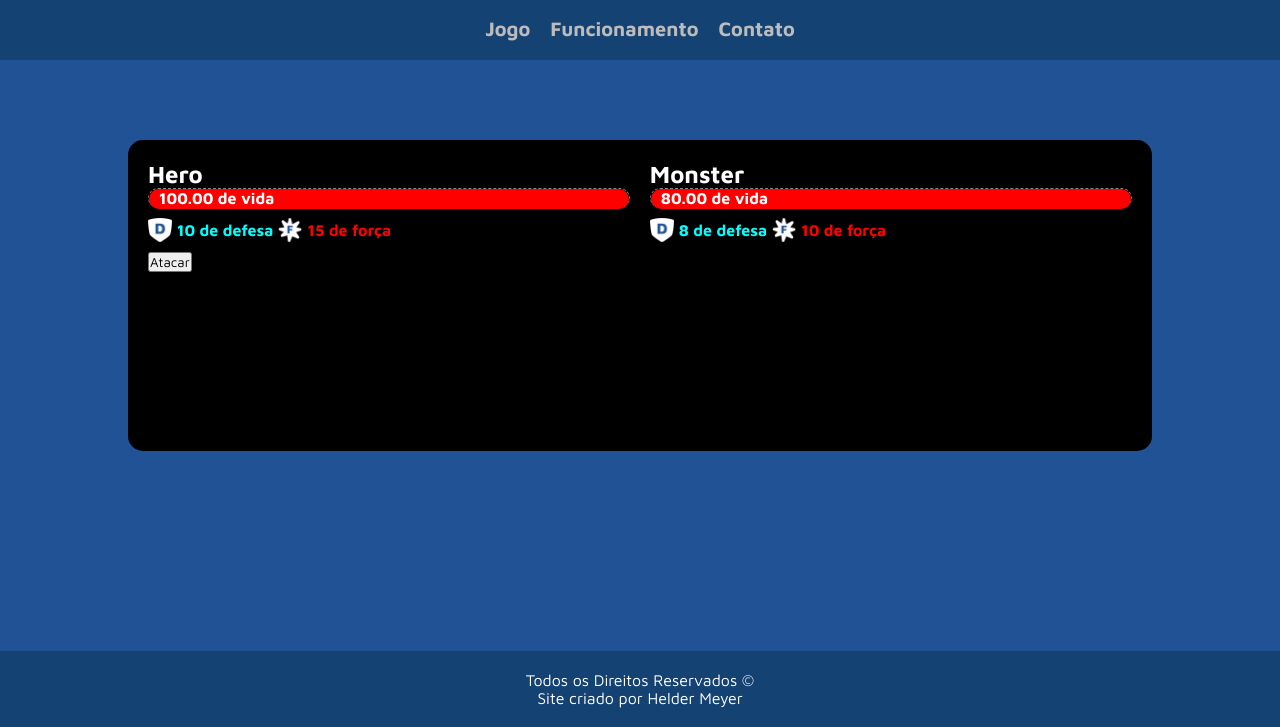
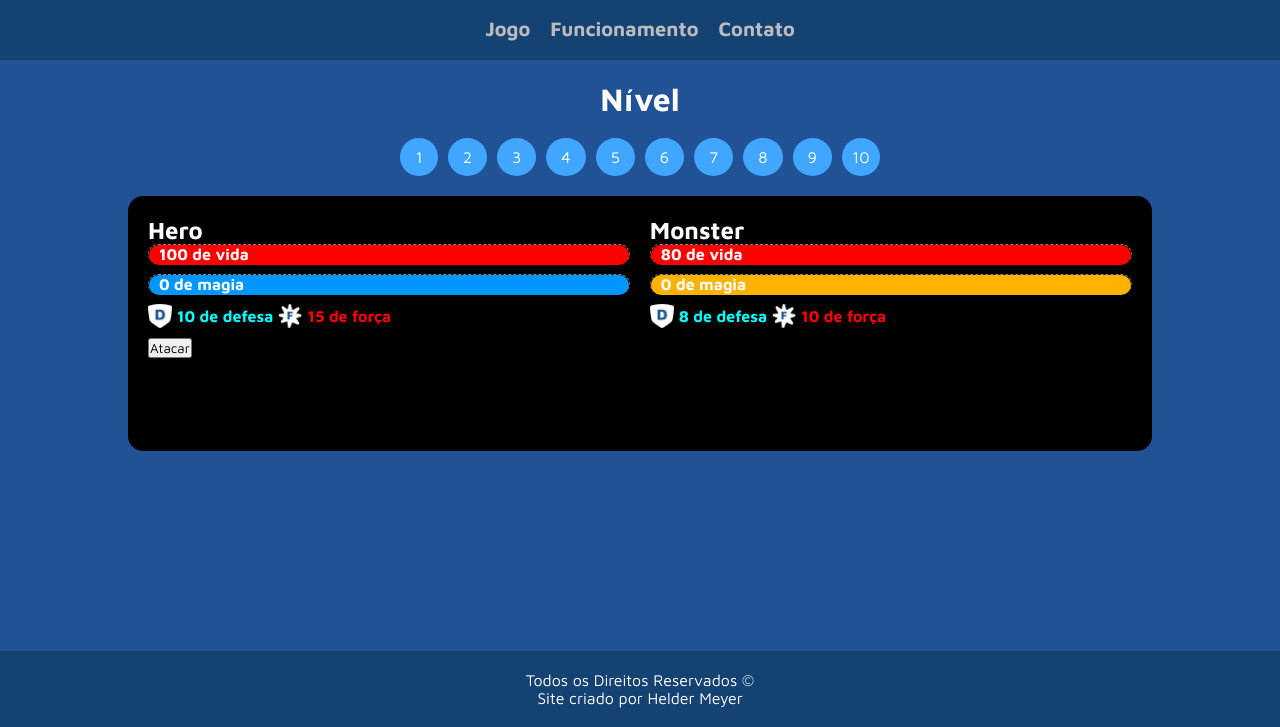
Before and after one commit to HelderMeyer/rpg-project, a plain HTML site: page index.html in a window 1280 px wide. Shown: the part 73-800 px from the top of the page. Drawn offline with Linux system fonts and the light colour scheme.

Commit message:
Magia e Barra de Níveis adicionados

```diff
--- a/assets/css/desktop/style.css
+++ b/assets/css/desktop/style.css
@@ -36,6 +36,7 @@ MINHAS VARIÁVEIS
     --blue2: #144272;
     --blue3: #205295;
     --blue4: #2C74B3;
+    --blue5: #41a6ff;
     --white: #ffffff;
     --black: #000000;
 }
@@ -93,7 +94,7 @@ SECTION JOGO
     padding: 20px;
     border-radius: 15px;
     flex-grow: 1;
-    margin-top: 80px;
+    margin-top: 20px;
 }
 
 #character,#monster{
@@ -143,7 +144,7 @@ BARRA DE VIDA
 BARRA DE MAGIA
 */
 
-#magicBar{
+.magicBar{
     border: 1px dashed #888888;
     width: 100%;
     height: 20px;
@@ -152,10 +153,29 @@ BARRA DE MAGIA
 }
 
 #characterMagic{
-    width: 100%;
     height: 20px;
     border-radius: 10px;
     background-color: #0095ff;
+}
+
+#monsterMagic{
+    height: 20px;
+    border-radius: 10px;
+    background-color: #ffb300;
+}
+
+#characterMagic p{
+    color: #ffffff;
+    font-weight: bold;
+    width: 200px;
+    margin-left: 10px;
+}
+
+#monsterMagic p{
+    color: #ffffff;
+    font-weight: bold;
+    width: 200px;
+    margin-left: 10px;
 }
 
 /*
@@ -250,3 +270,36 @@ SKILLS
     text-align: center;
     font-weight: bold;
 }
+
+/*
+LEVELS DO JOGO
+*/
+
+#levels{
+    margin: auto;
+    margin-top: 20px;
+}
+
+#levels ul {
+    display: flex;
+    gap: 10px;
+}
+
+#levels ul li:last-child{
+    padding: 10px 10px !important;
+}
+
+#levelsList li{
+    list-style: none;
+    color: #ffffff;
+    background-color: var(--blue5);
+    border-radius: 50%;
+    padding: 10px 15px;
+    text-align: center;
+}
+
+.levelsTitle{
+    color: #ffffff;
+    text-align: center;
+    margin-bottom: 20px;
+}
--- a/assets/javascript/classes.js
+++ b/assets/javascript/classes.js
@@ -5,6 +5,8 @@ class Character {
     maxLife = 0 // Vida máxima do personagem
     strength = 0 // Força do personagem
     defense = 0 // Defesa do personagem
+    magic = 0 // Magia do personagem
+    maxMagic = 0 // Magia máxima do personagem
     constructor(name){
         this.name = name // Nome do personagem
     }
@@ -19,6 +21,8 @@ class Knight extends Character {
         this.maxLife = this.life // Vida máxima do Cavaleiro
         this.strength = 15 // Força do Cavaleiro
         this.defense = 10 // Defesa do Cavaleiro
+        this.magic = 0 // Magia do Cavaleiro
+        this.maxMagic = this.magic // Magia máxima do Cavaleiro
     }
 }
 
@@ -31,6 +35,8 @@ class Monster extends Character {
         this.maxLife = this.life // Vida máxima do Monstro
         this.strength = 10 // Força do Monstro
         this.defense = 8 // Defesa do Monstro
+        this.magic = 0 // Magia do Monstro
+        this.maxMagic = this.magic // Magia máxima do Monstro
     }
 }
 
@@ -105,15 +111,29 @@ class Stage {
         const smd = document.querySelector('#showMonsterDefense') // smd = showMonsterDefense
         const sms = document.querySelector('#showMonsterStrength') // sms = showMonsterStrength
 
+        // MAGIAS
+        const ym = document.querySelector('#characterMagic') // ym = yourMagic (Sua magia)
+        const mm = document.querySelector('#monsterMagic') // mm = monsterMagic (Magia do monstro)
+
         // SUA BARRA DE VIDA E DO MONSTRO
         let characterLifePct = ((this.fighter.life/this.fighter.maxLife)*100) // Vida do Personagem em %
         let monsterLifePct = ((this.monster.life/this.monster.maxLife)*100) // Vida do Monstro em %
 
+        // SUA BARRA DE MAGIA E A BARRA MAGIA DO MONSTRO
+        let characterMagicPct = ((this.fighter.magic/this.fighter.maxMagic)*100) // Magia do Personagem em %
+        let monsterMagicPct = ((this.monster.magic/this.monster.maxMagic)*100) // Magia do Monstro em %
+
         // VIDA NA TELA
-        cl.innerHTML = `<p>${this.fighter.life.toFixed(2)} de vida</p>` // Exibir a vida do personagem dentro da barra de vida
-        ml.innerHTML = `<p>${this.monster.life.toFixed(2)} de vida</p>` // Exibir a vida do monstro dentro da barra de vida
+        cl.innerHTML = `<p>${this.fighter.life.toFixed(0)} de vida</p>` // Exibir a vida do personagem dentro da barra de vida
+        ml.innerHTML = `<p>${this.monster.life.toFixed(0)} de vida</p>` // Exibir a vida do monstro dentro da barra de vida
         cl.style.width = `${characterLifePct}%` // Manipular a barra de vida de acordo com a porcentagem da vida do personagem
         ml.style.width = `${monsterLifePct}%` // Manupular a barra de vida de acordo com a porcentagem da vida do monstro
+
+        // MAGIA NA TELA
+        ym.innerHTML = `<p>${this.fighter.magic.toFixed(0)} de magia</p>` // Exibir a magia do personagem dentro da barra de magia
+        mm.innerHTML = `<p>${this.monster.magic.toFixed(0)} de magia</p>` // Exibir a magia do monstro dentro da barra de magia
+        ym.style.width = `${characterMagicPct}%`
+        mm.style.width = `${monsterMagicPct}%`
 
         // FORÇA E DEFESA
         syd.innerHTML = `${this.fighter.defense} de defesa`
--- a/index.html
+++ b/index.html
@@ -21,6 +21,21 @@
         </ul>
     </header>
     <!-- JOGO -->
+        <div id="levels">
+            <h1 class="levelsTitle">Nível</h1>
+            <ul id="levelsList">
+                <li>1</li>
+                <li>2</li>
+                <li>3</li>
+                <li>4</li>
+                <li>5</li>
+                <li>6</li>
+                <li>7</li>
+                <li>8</li>
+                <li>9</li>
+                <li class="levelsList10">10</li>
+            </ul>
+        </div>
     <section class="game">
             <!-- Personagem -->
             <div id="character">
@@ -30,6 +45,11 @@
                 <div class="lifeBar">
                     <!-- Vida do personagem -->
                     <div id="characterLife"></div>
+                </div>
+                <!-- Barra de magia do personagem -->
+                <div class="magicBar">
+                    <!-- Magia do personagem -->
+                    <div id="characterMagic"></div>
                 </div>
                 <div class="Skills">
                     <img src="/assets/images/Escudo.png" alt="Defesa" height="24px">
@@ -47,6 +67,11 @@
                 <div class="lifeBar">
                     <!-- Vida do monstro -->
                     <div id="monsterLife"></div>
+                </div>
+                <!-- Barra de magia do personagem -->
+                <div class="magicBar">
+                    <!-- Magia do personagem -->
+                    <div id="monsterMagic"></div>
                 </div>
                 <div class="Skills">
                     <img src="/assets/images/Escudo.png" alt="Defesa" height="24px">
```
Lines whose indentation alone changed are shown as unchanged.
